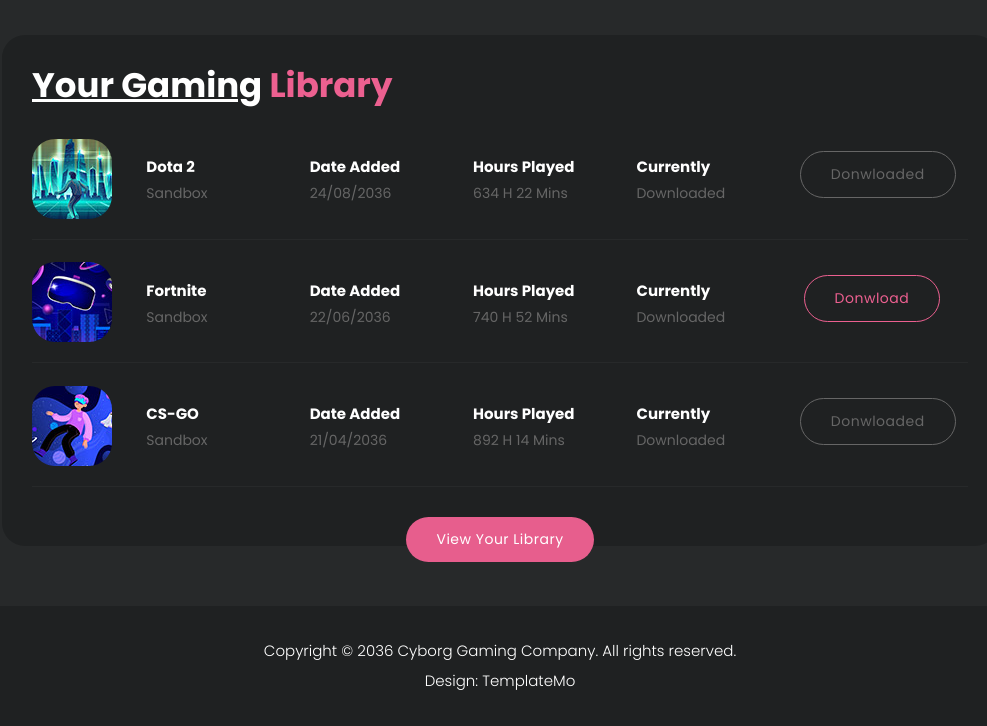
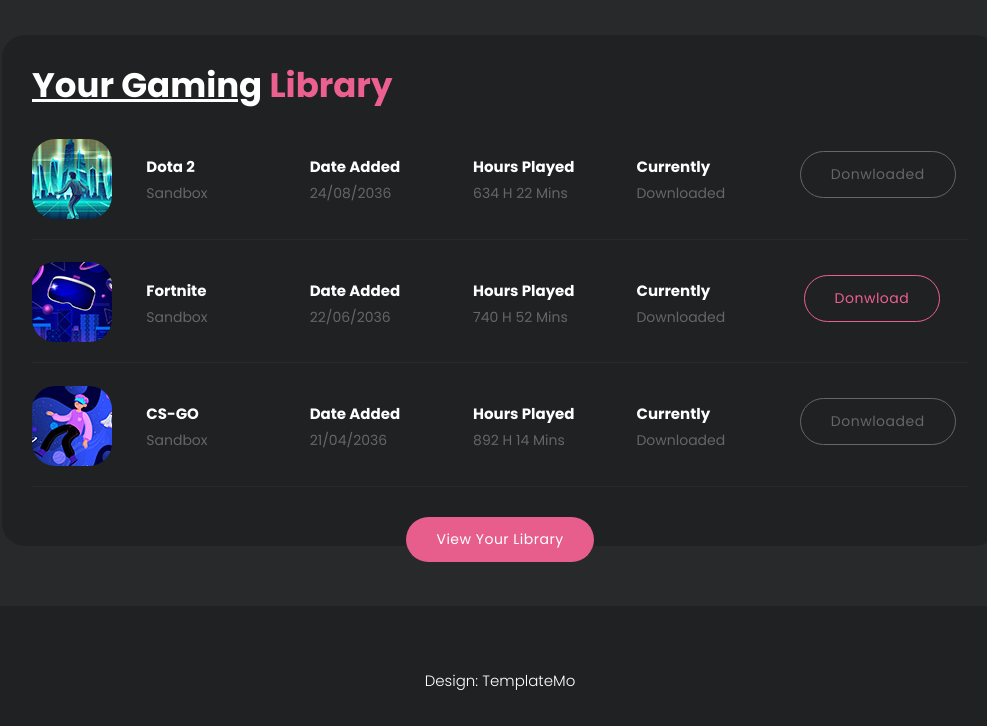
Before and after one commit to prakharsaxena09/sample, a plain HTML site: page index.html in a window 1280 px wide. Shown: the part 1378-2104 px from the top of the page, without its empty margins (140-1127 px from the left). Drawn offline with nearby package versions, Linux system fonts and the light colour scheme.

Commit message:
Update index.html

```diff
--- a/index.html
+++ b/index.html
@@ -8,7 +8,7 @@
 
     <link href="https://fonts.googleapis.com/css2?family=Poppins:wght@100;200;300;400;500;600;700;800;900&display=swap" rel="stylesheet">
 
-    <title>Cyborg - Awesome HTML5 Template</title>
+    <title>Daily Themed Crosswords</title>
 
     <!-- Bootstrap core CSS -->
     <link href="vendor/bootstrap/css/bootstrap.min.css" rel="stylesheet">
@@ -261,9 +261,9 @@ https://templatemo.com/tm-579-cyborg-gaming
     <div class="container">
       <div class="row">
         <div class="col-lg-12">
-          <p>Copyright © 2036 <a href="#">Cyborg Gaming</a> Company. All rights reserved.
+          <p> <a href="#"></a>
 
-          <br>Design: <a href="https://templatemo.com" target="_blank" title="free CSS templates">TemplateMo</a></p>
+          <br>Design: <a href="" target="_blank" title="">TemplateMo</a></p>
         </div>
       </div>
     </div>
```
